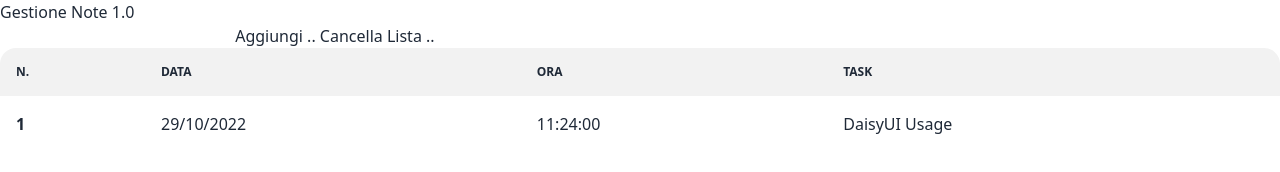
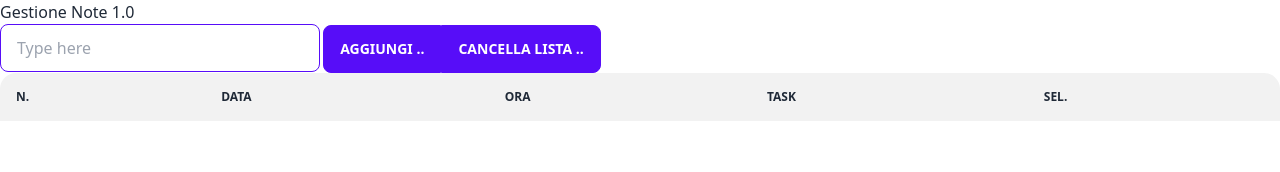
Before and after one commit to skerdivelo/htmlprofe, a plain HTML site: page index.html in a window 1280 px wide. Drawn offline with nearby package versions, Linux system fonts and the light colour scheme.

Commit message:
Update index.html

```diff
--- a/index.html
+++ b/index.html
@@ -10,16 +10,18 @@
 </head>
 <body>
     <h2>Gestione Note 1.0</h2>
-    <input type="text" id="edtNota">
-    <button id="btnAdd">Aggiungi ..</button>
-    <button id="btnClear">Cancella Lista ..</button>
+    <input type="text" id="edtNota" placeholder="Type here" class="input input-bordered input-primary w-full max-w-xs" >
+    <div class="btn-group">
+    <button id="btnAdd" class="btn btn-primary">Aggiungi ..</button>
+    <button id="btnClear" class="btn btn-primary">Cancella Lista ..</button>
+</div>
     <br>
 
-    <ul id="listaTask">
+    <!-- <ul id="listaTask">
         <li>1</li>
         <li>2</li>
         <li>3</li>
-    </ul>
+    </ul> -->
     <div class="overflow-x-auto">
         <table class="table w-full">
           <!-- head -->
@@ -29,18 +31,20 @@
               <th>Data</th>
               <th>Ora</th>
               <th>Task</th>
+              <th>Sel.</th>
             </tr>
           </thead>
           <tbody id="bodyTask">
             <!-- row 1 -->
-            <tr>
+            <!-- <tr>
               <th>1</th>
               <td>29/10/2022</td>
               <td>11:24:00</td>
               <td>DaisyUI Usage</td>
-            </tr>
+            </tr> -->
           </tbody>
         </table>
+
       </div>
 
 <script src="main.js"></script>
```
